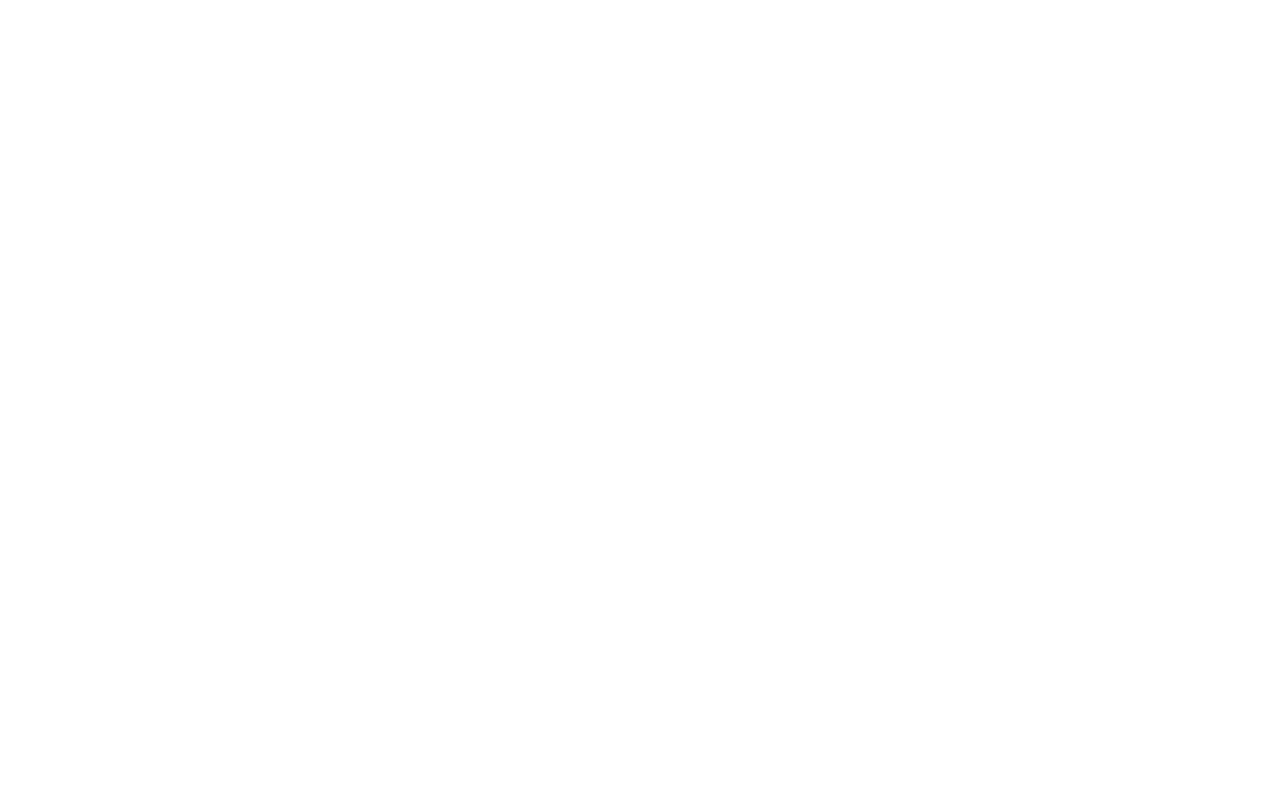
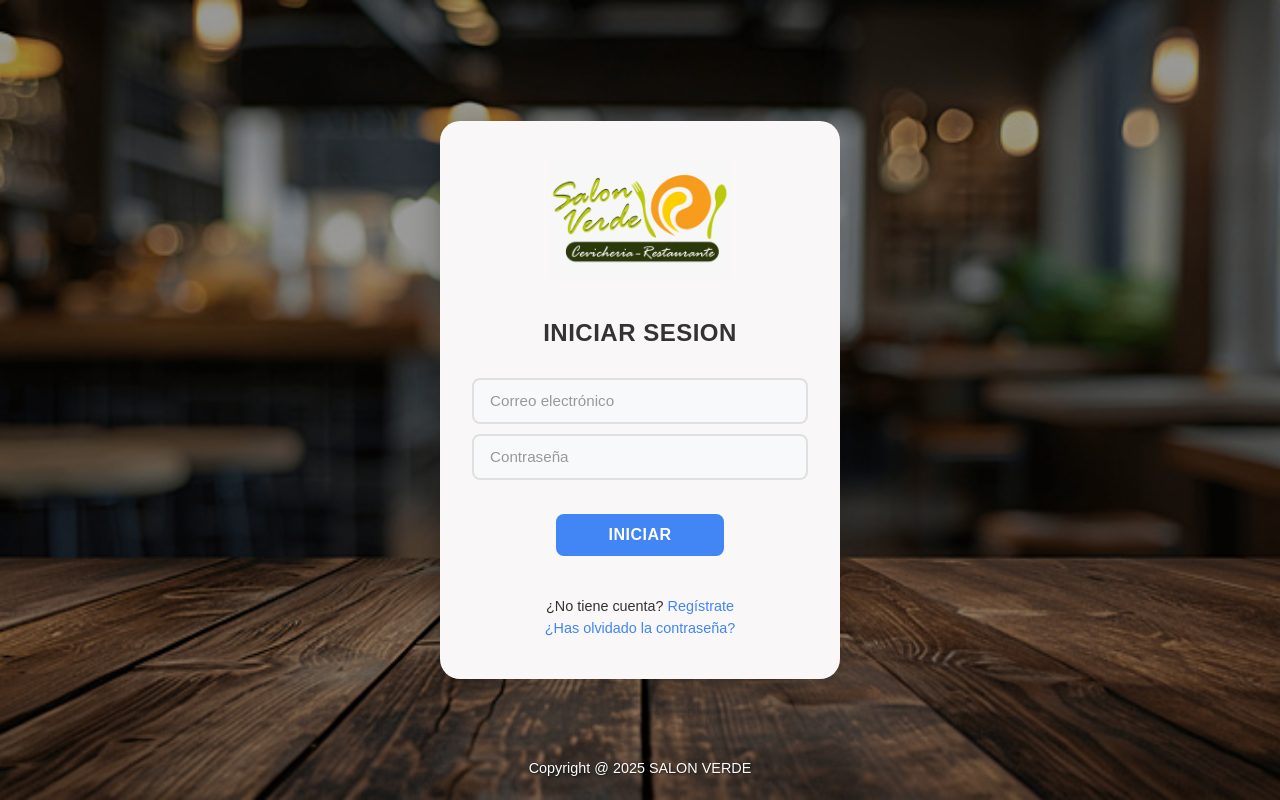
Before and after one commit to JesusHuayhua/resy-fronted, a React (Vite) app: page /login in a window 1280 px wide. Before the commit this address had no page. Built offline with nearby package versions, Linux system fonts and the light colour scheme.

Commit message:
Pantalla login añadido

```diff
--- a/src/App.tsx
+++ b/src/App.tsx
@@ -1,13 +1,20 @@
-import { BrowserRouter, Routes, Route } from 'react-router-dom'
+import { BrowserRouter as Router, Routes, Route } from 'react-router-dom'
 import Home from './pages/home/home'
-
+import Login from './pages/login/login'
 function App() {
   return (
-    <BrowserRouter>
-      <Routes>
-        <Route path="/" element={<Home />} />
-      </Routes>
-    </BrowserRouter>
+    <Router>
+      <div>
+        <Routes>
+          <Route path="/" element={<Home />} />
+          <Route path="/login" element={<Login />} />
+          <Route path="/nosotros" element={<div>Página Nosotros</div>} />
+          <Route path="/galeria" element={<div>Página Galería</div>} />
+          <Route path="/menus" element={<div>Página Menús</div>} />
+          <Route path="/contacto" element={<div>Página Contacto</div>} />
+        </Routes>
+      </div>
+    </Router>
   )
 }
 
--- a/src/components/header/header.tsx
+++ b/src/components/header/header.tsx
@@ -1,7 +1,16 @@
+import { useNavigate } from 'react-router-dom'
 import './header.css'
 import { FaFacebookF, FaWhatsapp } from 'react-icons/fa'
 
 function Header() {
+
+  // Se crea un navigator.
+  const navigate = useNavigate();
+
+  const handleLoginClick = () =>{
+    navigate('/login');
+  }
+
   return (
     <header className="navbar">
       <div className="navbar-group">
@@ -22,7 +31,10 @@
             <FaWhatsapp />
           </span>
         </div>
-        <button className="btn-login">INICIAR SESIÓN</button>
+        <button
+          className="btn-login"
+          onClick={handleLoginClick}
+        >INICIAR SESIÓN</button>
       </div>
     </header>
   )
--- a/src/pages/home/home.css
+++ b/src/pages/home/home.css
@@ -110,18 +110,16 @@
 }
 
 .main-content {
-  position: absolute;
-  top: 0;
-  left: 0;
-  width: 100vw; /* Ocupa todo el ancho de la pantalla */
-  height: 100vh; /* Ocupa todo el alto de la pantalla */
+  position: relative; /* Cambiado de absolute a relative */
+  width: 100vw;
+  height: 100vh;
   margin: 0;
   padding: 0;
   display: flex;
   flex-direction: column;
-  justify-content: center; /* Centra el contenido verticalmente */
+  justify-content: center;
   align-items: center;
-  z-index: 2; /* Mantén el contenido por encima del carrusel */
+  z-index: 2;
 }
 
 .main-image {
@@ -136,14 +134,17 @@
 }
 
 .logo-section {
-  position: relative;
+  position: absolute; /* Cambiado de relative a absolute */
+  top: 50%; /* Centra verticalmente */
+  left: 50%; /* Centra horizontalmente */
+  transform: translate(-50%, -50%); /* Ajusta el centrado perfecto */
   text-align: center;
-  z-index: 3; /* Mantén el logo por encima del carrusel */
+  z-index: 3;
 }
 
 .logo-title {
   font-family: 'Brush Script MT', cursive, sans-serif;
-  font-size: 3.5em; /* Ajusta el tamaño del texto */
+  font-size: 3.5em;
   margin: 0;
   color: #e6ff6c;
   text-shadow: 2px 2px 8px #222;
@@ -153,9 +154,9 @@
   background: #4e7c2f;
   color: #fff;
   display: inline-block;
-  padding: 0.5em 1.5em; /* Ajusta el espaciado interno */
+  padding: 0.5em 1.5em;
   border-radius: 16px;
-  font-size: 1.2em; /* Ajusta el tamaño del texto */
+  font-size: 1.2em;
   margin-top: 0.5em;
   font-family: sans-serif;
   box-shadow: 1px 1px 8px #222;
@@ -164,6 +165,8 @@
 .slider-dots {
   position: absolute;
   bottom: 10%;
+  left: 50%; /* Centra horizontalmente */
+  transform: translateX(-50%); /* Ajusta el centrado */
   display: flex;
   gap: 0.5em;
 }
@@ -185,6 +188,8 @@
 .slider-footer {
   position: absolute;
   bottom: 5%;
+  left: 50%; /* Centra horizontalmente */
+  transform: translateX(-50%); /* Ajusta el centrado */
   display: flex;
   justify-content: space-between;
   width: 90%;
@@ -220,10 +225,12 @@
   }
   .main-content {
     height: 100vh;
-    padding-top: 120px;
   }
   .navbar-links-bg {
     gap: 0.7rem;
     padding: 0.4rem 0.3rem 0.4rem 0.5rem;
   }
+  .logo-section {
+    top: 50%; /* Mantiene el centrado en móviles */
+  }
 }
--- a/src/pages/home/home.tsx
+++ b/src/pages/home/home.tsx
@@ -5,9 +5,9 @@
 function Home() {
   return (
     <div className="home-bg">
-      <Carrusel />
-      <Header />
       <main className="main-content">
+        <Header />
+        <Carrusel />
         <div className="logo-section">
           <h1 className="logo-title">Salon Verde</h1>
           <div className="logo-subtitle">Cevichería - Restaurante</div>
--- /dev/null
+++ b/src/pages/login/login.css
@@ -0,0 +1,212 @@
+
+/* Reset básico */
+* {
+  margin: 0;
+  padding: 0;
+  box-sizing: border-box;
+}
+
+body {
+  font-family: 'Arial', sans-serif;
+  margin: 0;
+  padding: 0;
+  color:#333;
+}
+
+/* Contenedor principal */
+.login-container {
+  min-height: 100vh;
+  width: 100vw;
+  position: relative;
+  display: flex;
+  justify-content: center;
+  align-items: center;
+  background-size: cover;
+  background-position: center;
+  background-repeat: no-repeat;
+}
+
+/* Overlay semi-transparente */
+.login-container::before {
+  content: '';
+  position: absolute;
+  top: 0;
+  left: 0;
+  width: 100%;
+  height: 100%;
+  background: rgba(0, 0, 0, 0.4);
+  z-index: 1;
+}
+
+/* Tarjeta de login */
+.login-card {
+  position: relative;
+  z-index: 2;
+  background: rgb(249, 247, 247);
+  border-radius: 20px;
+  padding: 2.5rem 2rem;
+  box-shadow: 0 10px 30px rgba(0, 0, 0, 0.3);
+  width: 100%;
+  max-width: 400px;
+  text-align: center;
+}
+
+/* Logo y título */
+.login-logo {
+  margin-bottom: 1.5rem;
+}
+
+.logo-image {
+  width: 180px;
+  height: auto;
+  margin-bottom: 0.5rem;
+}
+
+.login-title {
+  font-size: 1.5rem;
+  font-weight: bold;
+  color: #333;
+  margin-bottom: 2rem;
+  letter-spacing: 0.5px;
+}
+
+/* Formulario */
+.login-form {
+  display: flex;
+  flex-direction: column;
+  gap: 1rem;
+}
+
+/* Inputs */
+.input-group {
+  position: relative;
+}
+
+.form-input {
+  width: 100%;
+  padding: 0.75rem 1rem;
+  border: 2px solid #e0e0e0;
+  border-radius: 8px;
+  font-size: 1rem;
+  color: #333;
+  background: #f8f9fa;
+  transition: all 0.3s ease;
+  outline: none;
+  margin-bottom: 10px;
+}
+
+.form-input:focus {
+  border-color: #4285f4;
+  background: #fff;
+  box-shadow: 0 0 0 3px rgba(66, 133, 244, 0.1);
+}
+
+.form-input::placeholder {
+  color: #999;
+  font-size: 0.95rem;
+}
+
+/* Botón de iniciar sesión */
+.login-button {
+  background: #4285f4;
+  color: #fff;
+  border: none;
+  border-radius: 8px;
+  padding: 0.75rem 1.5rem;
+  font-size: 1rem;
+  font-weight: 600;
+  cursor: pointer;
+  transition: all 0.3s ease;
+  margin-top: 0.5rem;
+  text-transform: uppercase;
+  letter-spacing: 0.5px;
+  width: 50%;
+  align-self: center;
+}
+
+.login-button:hover {
+  background: #3367d6;
+  transform: translateY(-1px);
+  box-shadow: 0 4px 12px rgba(66, 133, 244, 0.3);
+}
+
+.login-button:active {
+  transform: translateY(0);
+}
+
+/* Enlaces de ayuda */
+.login-links {
+  margin-top: 1.5rem;
+  display: flex;
+  justify-content: space-between;
+  align-items: center;
+  font-size: 0.9rem;
+  flex-direction: column;
+}
+
+.help-link {
+  color: #4285f4;
+  text-decoration: none;
+  transition: color 0.3s ease;
+}
+
+.help-link:hover {
+  color: #3367d6;
+  text-decoration: underline;
+}
+
+/* Copyright */
+.copyright {
+  position: absolute;
+  bottom: 20px;
+  left: 50%;
+  transform: translateX(-50%);
+  color: #fff;
+  font-size: 0.9rem;
+  z-index: 2;
+  text-shadow: 1px 1px 2px rgba(0, 0, 0, 0.5);
+}
+
+/* Responsive */
+@media (max-width: 768px) {
+  .login-card {
+    margin: 1rem;
+    padding: 2rem 1.5rem;
+    max-width: none;
+  }
+
+  .logo-image {
+    width: 150px;
+  }
+
+  .login-title {
+    font-size: 1.3rem;
+  }
+
+  .login-links {
+    flex-direction: column;
+    gap: 0.5rem;
+    text-align: center;
+  }
+}
+
+@media (max-width: 480px) {
+  .login-card {
+    margin: 0.5rem;
+    padding: 1.5rem 1rem;
+  }
+
+  .logo-image {
+    width: 130px;
+  }
+
+  .form-input {
+    padding: 0.65rem 0.8rem;
+    font-size: 0.95rem;
+  }
+
+  .login-button {
+    padding: 0.65rem 1.2rem;
+    font-size: 0.95rem;
+  }
+}
--- /dev/null
+++ b/src/pages/login/login.tsx
@@ -0,0 +1,71 @@
+import { useState } from 'react';
+import './login.css';
+
+// Imagenes.
+import mesaImagen from '../../assets/imagenesLogin/tableImage.avif'
+import logoImagen from '../../assets/imagenesLogin/logoImagen.avif'
+import { Link } from 'react-router-dom';
+
+function Login(){
+    // tendremos dos states.
+    const [email, setEmail] = useState("");
+    const [password, setPassword] = useState("");
+
+    // Manejan el estado de los textos.
+    // Declararle lo del React.ChangeEvent pa que no se loquee.
+    const handleEmail = (e: React.ChangeEvent<HTMLInputElement>) => {
+        setEmail(e.target.value);
+    }
+
+    const handlePassword = (e : React.ChangeEvent<HTMLInputElement>) => {
+        setPassword(e.target.value);
+    }
+
+    return (
+            <div
+                className='login-container'
+                style={ {backgroundImage: `url(${mesaImagen})` }}>
+                <div className='login-card'>
+                    <div className='login-logo'>
+                        <img className='logo-image' src={logoImagen} />
+                    </div>
+                    <h1 className='login-title'>INICIAR SESION</h1>
+                    {/* Se declara el from del login */}
+                    <form className='login-form'>
+                        <div className='input-group'>
+                            <input
+                                placeholder='Correo electrónico'
+                                className='form-input'
+                                onChange={handleEmail}
+                                value={email}
+                            />
+                            <input
+                                placeholder='Contraseña'
+                                className='form-input'
+                                onChange={handlePassword}
+                                value={password}
+                            />
+                        </div>
+                        <button className='login-button'>
+                            INICIAR
+                        </button>
+                        <div className='login-links'>
+                            <text>
+                                ¿No tiene cuenta?
+                                <span><Link to='#' className='help-link'> Regístrate </Link></span>
+                            </text>
+                            <Link to='#' className='help-link'>¿Has olvidado la contraseña?</Link>
+                        </div>
+                    </form>
+                </div>
+                <text className='copyright'>
+                    Copyright @ 2025 SALON VERDE
+                </text>
+            </div>
+    )
+
+
+
+}
+
+export default Login;
```
Also changed, not shown: src/assets/imagenesLogin/logoImagen.avif (added), src/assets/imagenesLogin/tableImage.avif (added).
